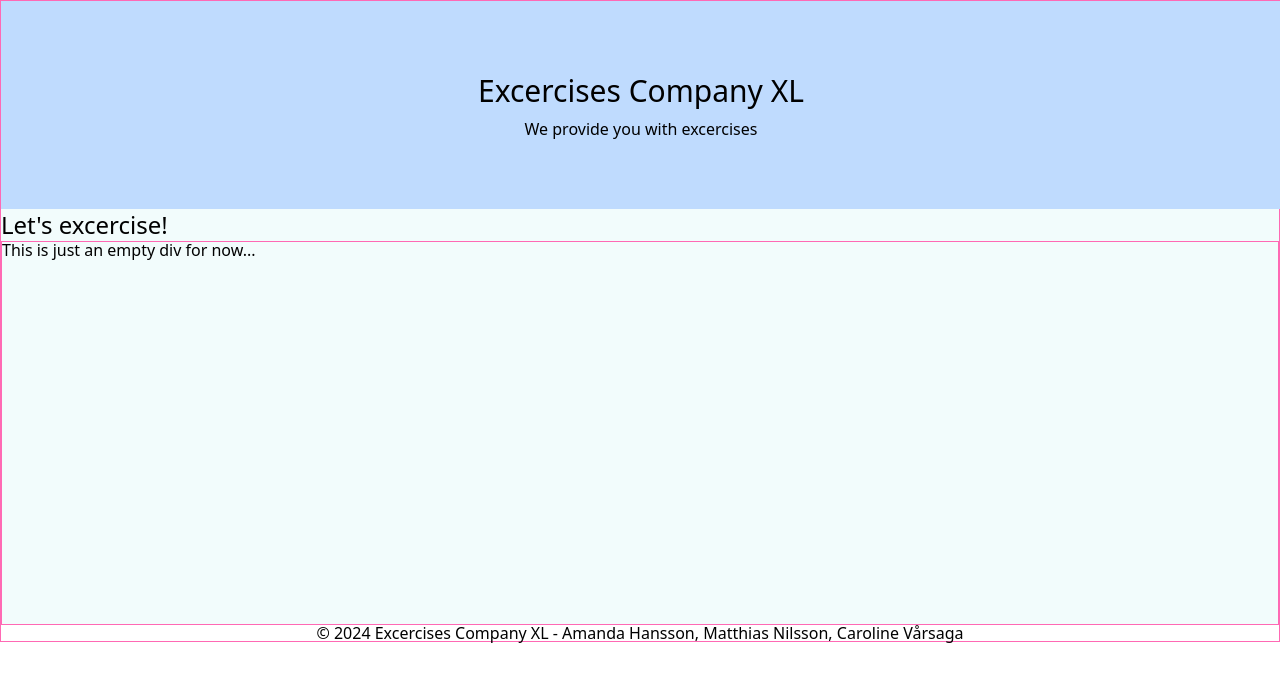
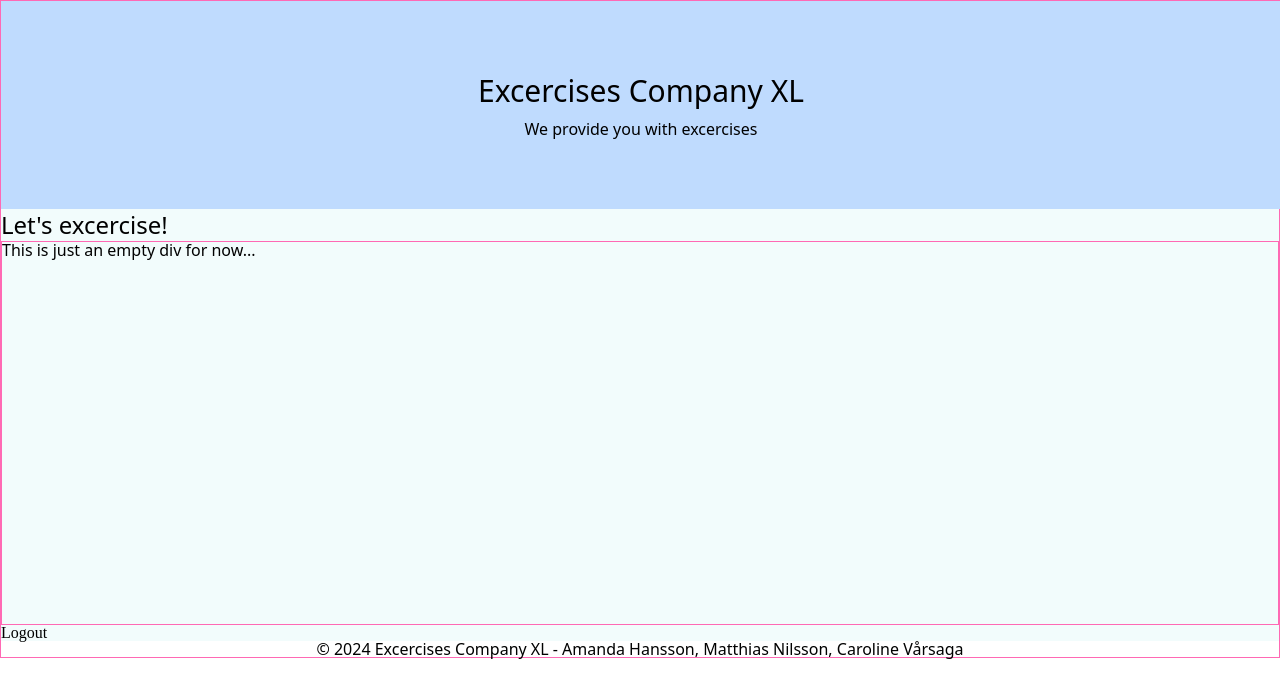
Before and after one commit to LilithSWE/Python-JS-collaboration, a React (Vite) app in the folder Frontend/: page / in a window 1280 px wide. Shown: the top 698 px of the page. Built offline with nearby package versions, Linux system fonts and the light colour scheme.

Commit message:
✨ add the logout button

```diff
--- a/Frontend/src/components/landing-page/Main.tsx
+++ b/Frontend/src/components/landing-page/Main.tsx
@@ -1,10 +1,13 @@
+import LogoutButton from './LogoutButton';
+
 const Main = () => {
   return (
     <main className="h-full bg-[#f2fcfc]">
-        <h2 className='font-sans text-2xl'>Let's excercise!</h2>
-        <div className='font-sans h-96'>This is just an empty div for now...</div>
+      <h2 className="font-sans text-2xl">Let's excercise!</h2>
+      <div className="font-sans h-96">This is just an empty div for now...</div>
+      <LogoutButton />
     </main>
-  )
-}
+  );
+};
 
-export default Main
+export default Main;
```
